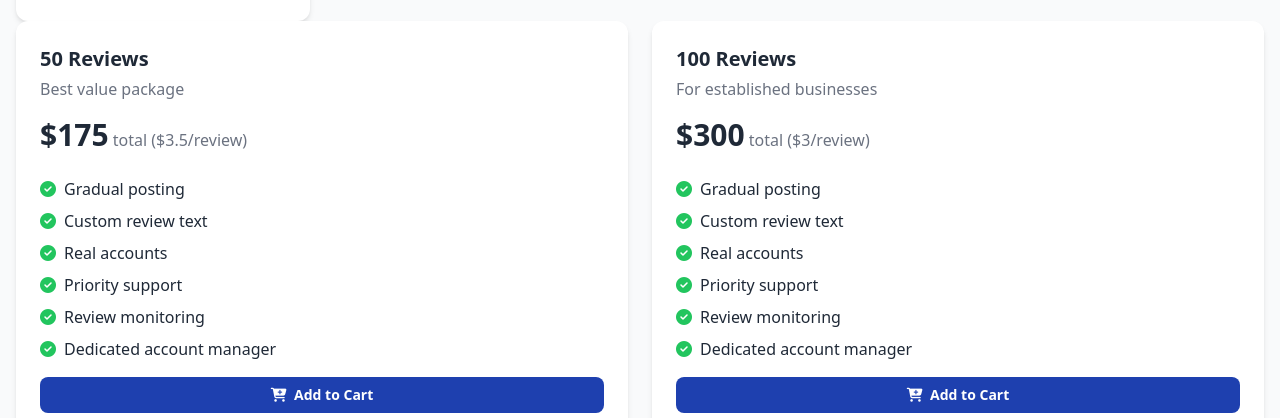
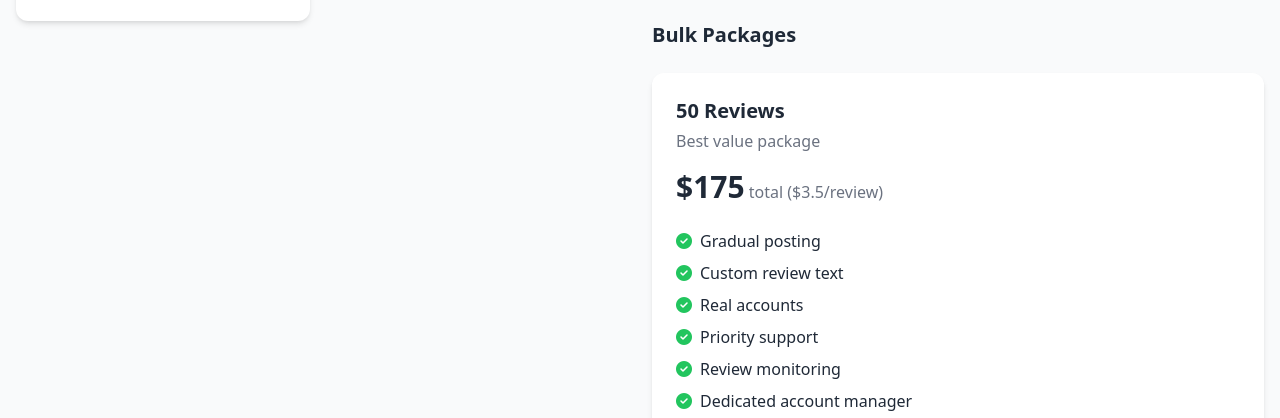
Before and after one commit to musa-dev-ai/review, a plain HTML site: page index.html in a window 1280 px wide. Shown: the part 2925-3343 px from the top of the page. Drawn offline with nearby package versions, Linux system fonts and the light colour scheme.

Commit message:
index.html

```diff
--- a/index.html
+++ b/index.html
@@ -544,6 +544,10 @@
             </div>
 
             <div class="grid grid-cols-1 md:grid-cols-2 gap-6">
+                <br>
+                <h3 class="text-xl font-bold">Bulk Packages</h3>
+                <br>
+
                 <!-- Package 4 - 30 Reviews -->
                 <div class="bg-white rounded-xl shadow-md overflow-hidden package-card transition-all duration-300 h-full flex flex-col">
                     <div class="p-6">
```
